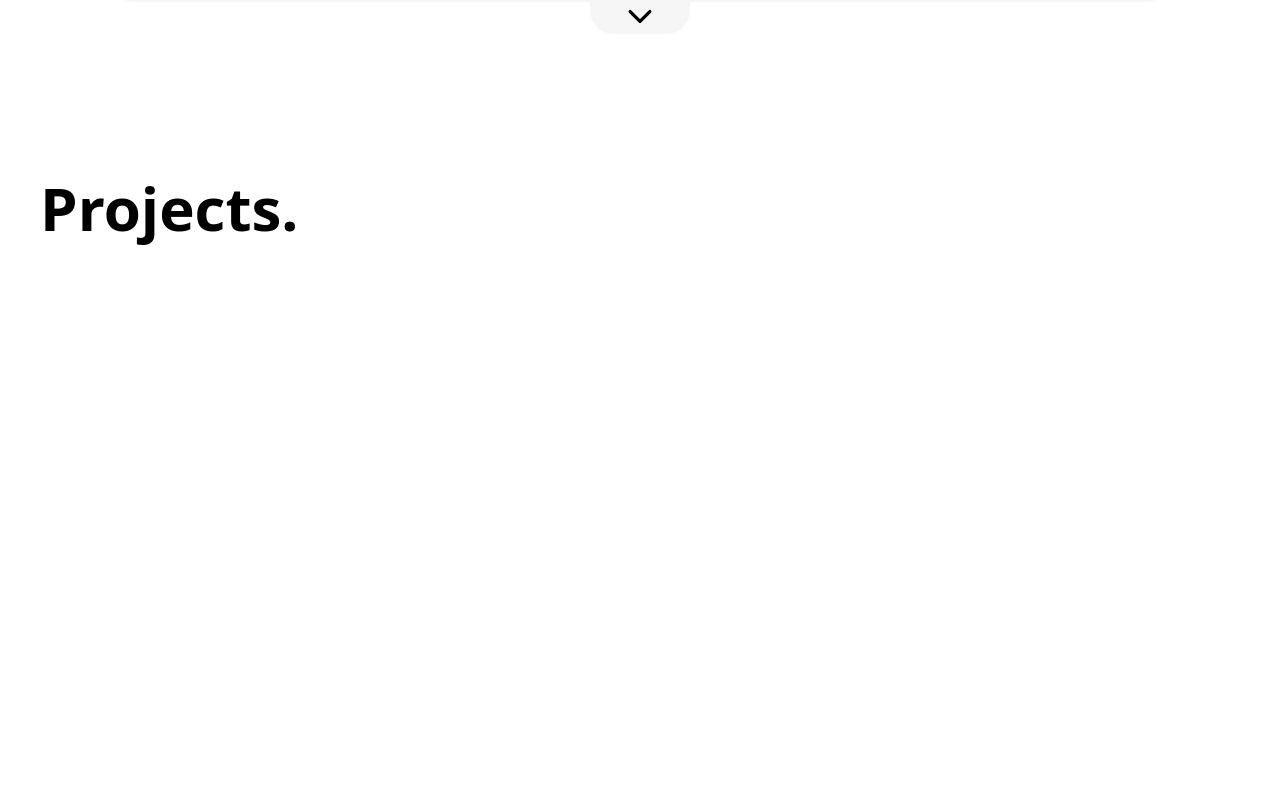
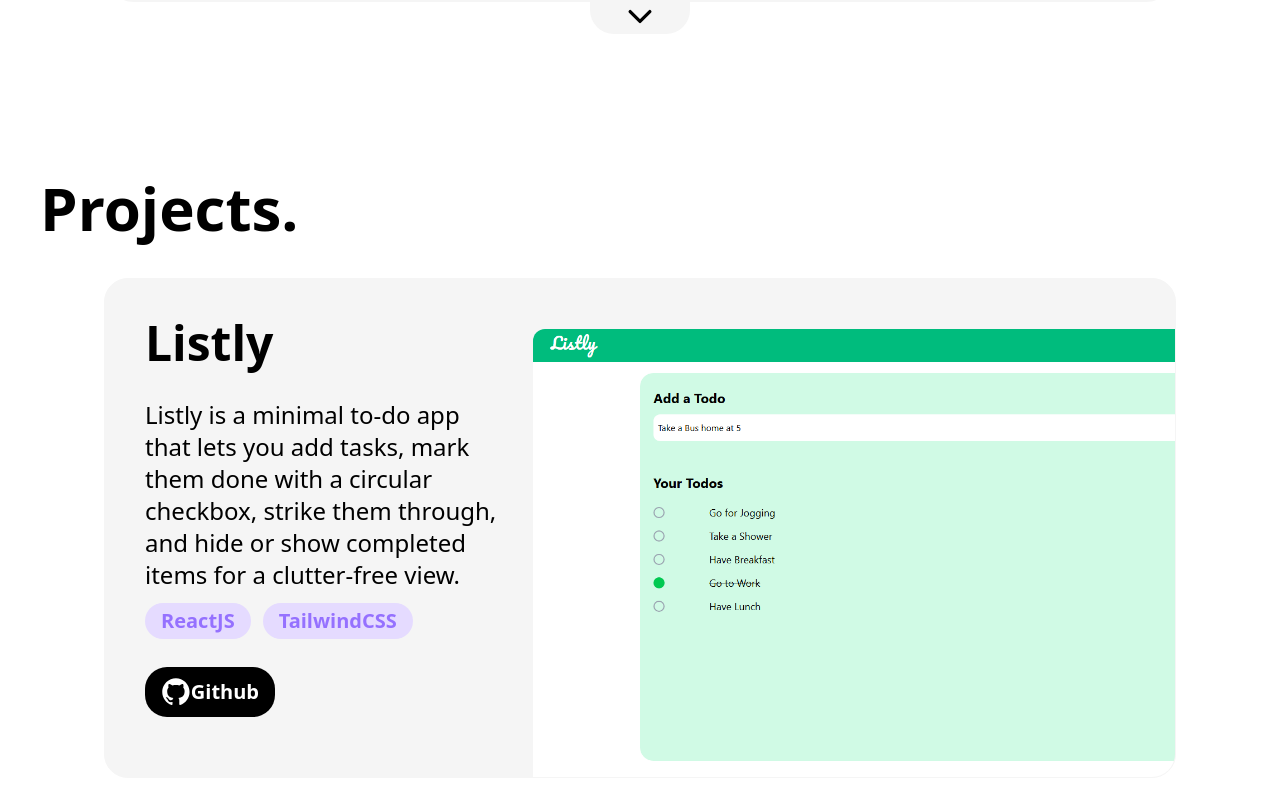
Before and after one commit to KhanAhzam/Portfolio-Website, a React (Vite) app: page / in a window 1280 px wide. Shown: the part 3384-4184 px from the top of the page. Built offline with nearby package versions, Linux system fonts and the light colour scheme.

Commit message:
Worked on Projects  Page

```diff
--- a/src/components/Experience.jsx
+++ b/src/components/Experience.jsx
@@ -69,6 +69,7 @@ const Experience = ({ ExperienceRef_Passed }) => {
 
                 {/* Content */}
                 <div className="my-10 px-16">
+
                     {Exp_list.map((item, index) => {
                         return <div key={item.key_index} className="relative main_box my-24">
 
@@ -185,6 +186,7 @@ const Experience = ({ ExperienceRef_Passed }) => {
 
                         </div>
                     })}
+
                 </div>
 
             </div>
--- a/src/components/Projects.jsx
+++ b/src/components/Projects.jsx
@@ -1,12 +1,32 @@
 import React from 'react'
 
+import { motion } from "framer-motion"
+
+import Listly from "../assets/Projects/Listly.png";
+
+import { GrGithub } from "react-icons/gr";
+import { FiExternalLink } from "react-icons/fi";
+
 const Projects = ({ ProjectsRef_Passed }) => {
+
+    const Projects = [
+        {
+            title: "Listly",
+            img: Listly,
+            desc: "Listly is a minimal to-do app that lets you add tasks, mark them done with a circular checkbox, strike them through, and hide or show completed items for a clutter-free view.",
+            stack: ["ReactJS", "TailwindCSS"],
+            github_link: "https://github.com/KhanAhzam/Listly-todo",
+            is_hosted: false,
+            hosting_link: null,
+        }
+    ]
+
     return (
         <>
 
             <div
                 className=' container mx-auto min-h-screen w-[1400px] p-10'
-                ref={ ProjectsRef_Passed }
+                ref={ProjectsRef_Passed}
             >
 
                 {/* Heading */}
@@ -15,10 +35,110 @@ const Projects = ({ ProjectsRef_Passed }) => {
                 </div>
 
                 {/* Content */}
-                <div className="my-10 px-16 text-center">
-                    <div className="">
+                <div className="my-10 px-16">
 
-                    </div>
+                    {Projects.map((item) =>
+                        <div key={item.title} className='relative overflow-hidden bg-[#f5f5f5] border border-[#f5f5f5] h-[500px] w-full rounded-3xl py-10 pl-10 flex my-10'>
+
+                            <div className="left w-[35%] flex flex-col justify-between">
+
+                                {/* Upper */}
+                                <div className="upper flex flex-col gap-3">
+
+                                    {/* Title */}
+                                    <div className="title text-5xl font-semibold mb-5">
+                                        {item.title}
+                                    </div>
+
+                                    {/* Description */}
+                                    <div className="desc text-2xl">
+                                        {item.desc}
+                                    </div>
+
+                                    {/* Stack used */}
+                                    <div className="stack flex flex-wrap gap-3">
+                                        {item.stack.map((item2) =>
+                                            <div key={item2} className='bg-[#e5dbff] text-[#9571ff] px-4 py-1 rounded-[20px] font-semibold text-center text-xl'>
+                                                {item2}
+                                            </div>
+                                        )}
+                                    </div>
+
+                                </div>
+
+                                {/* Github and Hosted links */}
+                                <div className="links flex gap-3 mb-5">
+
+                                    {/* Github */}
+                                    <a
+                                        href={item.github_link}
+                                        target="_blank"
+                                        rel="noopener noreferrer"
+                                        className="Github text-white rounded-[20px]"
+                                    >
+                                        <motion.button
+                                            className="flex justify-between px-4 items-center w-[130px] h-[50px] rounded-[22px] bg-black text-white cursor-pointer"
+                                            whileHover={{
+                                                scale: 1.2,
+                                                transition: { duration: 0.3 }
+                                            }}
+                                            whileTap={{
+                                                scale: 0.8,
+                                                transition: { duration: 0.1 }
+                                            }}
+                                        >
+                                            <GrGithub fontSize={30} />
+                                            <span className='text-xl font-semibold'>Github</span>
+                                        </motion.button>
+                                    </a>
+
+                                    {/* Hosted */}
+                                    {item.is_hosted &&
+                                        <a
+                                            href={item.hosting_link}
+                                            target="_blank"
+                                            rel="noopener noreferrer"
+                                            className="Github text-white rounded-[20px]"
+                                        >
+                                            <motion.button
+                                                className="flex justify-between px-4 items-center w-[110px] h-[50px] rounded-[22px] bg-black text-white cursor-pointer"
+                                                whileHover={{
+                                                    scale: 1.2,
+                                                    transition: { duration: 0.3 }
+                                                }}
+                                                whileTap={{
+                                                    scale: 0.8,
+                                                    transition: { duration: 0.1 }
+                                                }}
+                                            >
+                                                <FiExternalLink fontSize={30} />
+                                                <span className='text-xl font-semibold'>Link</span>
+                                            </motion.button>
+                                        </a>
+                                    }
+
+                                </div>
+
+                            </div>
+
+                            <div className="right w-[65%]">
+                                <motion.img
+                                    src={Listly}
+                                    className='rounded-xl w-[1500px] left-[40%] top-[10%] absolute cursor-pointer'
+                                    alt=""
+                                    whileHover={{
+                                        rotateZ: -5,
+                                        transition: {
+                                            duration: 0.35,
+                                            ease: "easeOut"
+                                        }
+                                    }}
+                                />
+                            </div>
+
+                        </div>
+                    )}
+
                 </div>
 
             </div>
```
Also changed, not shown: src/assets/Projects/Listly.png (added).
